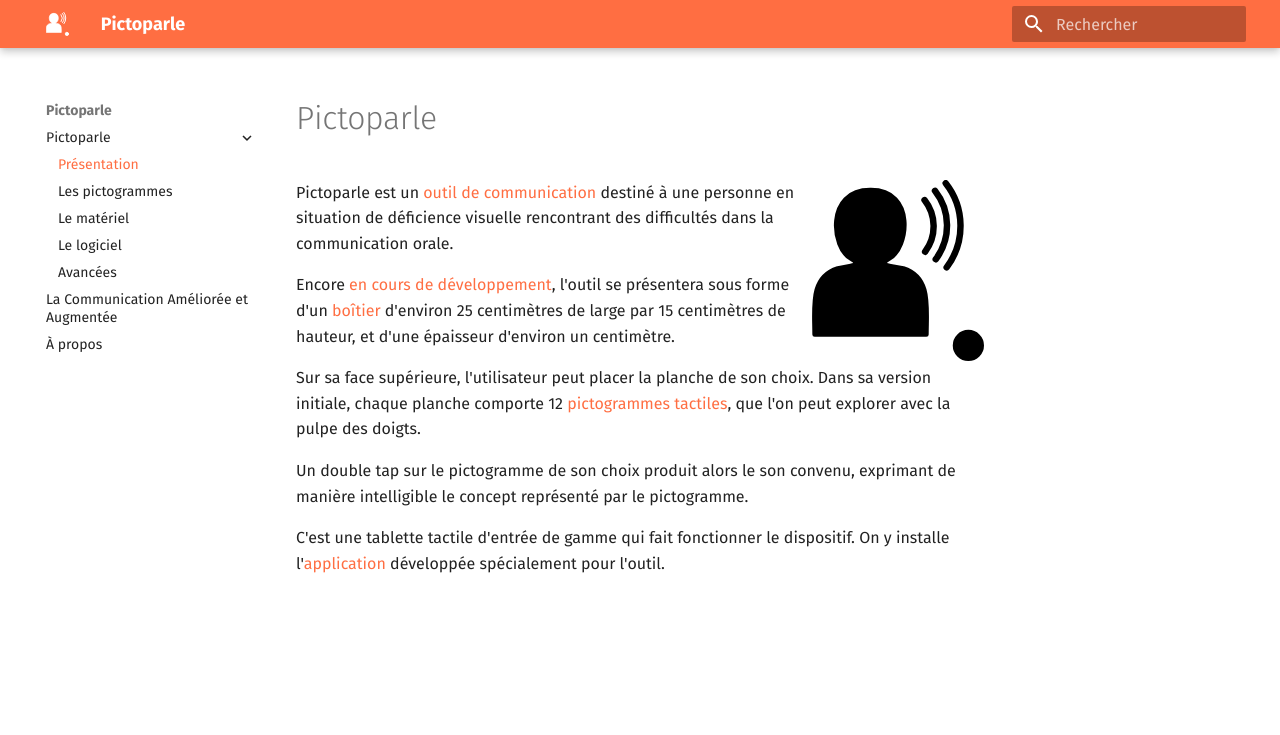
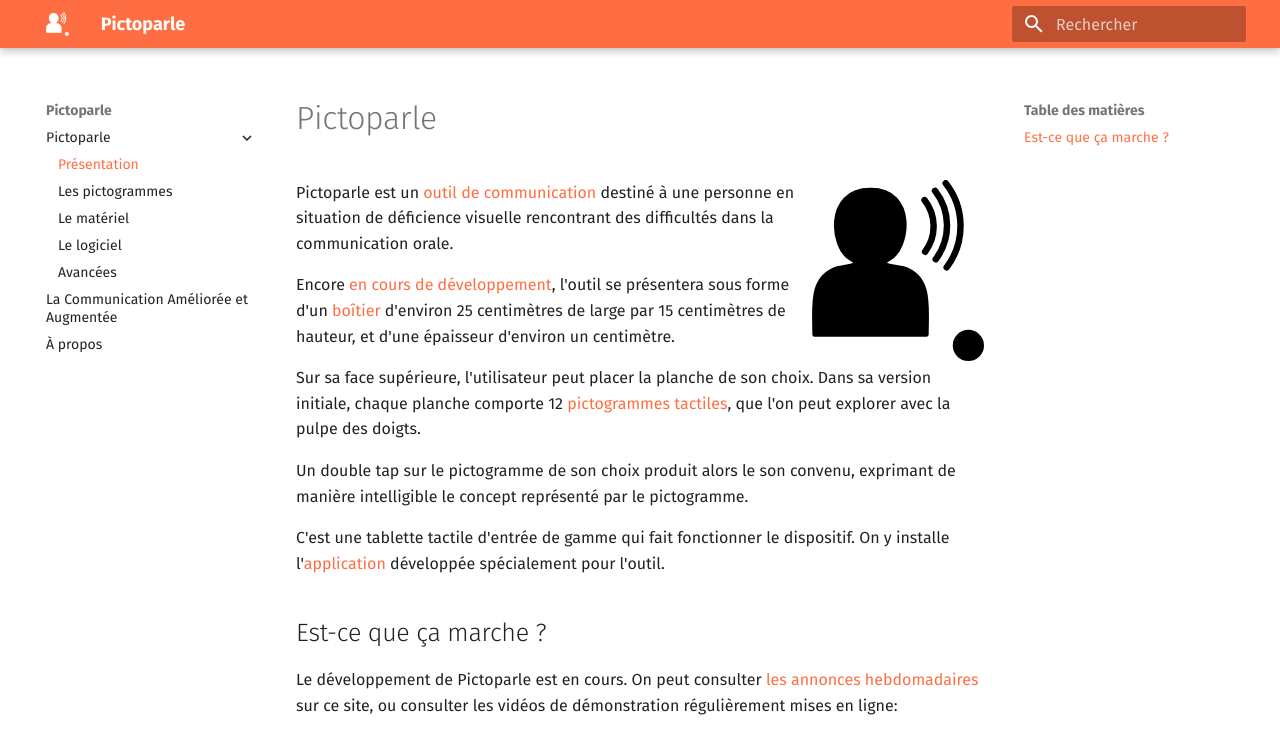
Before and after one commit to jmtrivial/pictoparle-website, an MkDocs documentation site: the page built from docs/index.md, in a window 1280 px wide and 1126 px high. Shown: the top 735 px of the window. Built offline with MkDocs 1.6.1 and Material for MkDocs 9.7.7, drawn with Linux system fonts in a browser that asks for light colours; grey boxes are pictures that could not be loaded.

Commit message:
Quelques ajouts

```diff
--- a/docs/css/extra.css
+++ b/docs/css/extra.css
@@ -14,3 +14,7 @@
 h1, h2, h3, h4, h5, h6 {
     clear: both;
 }
+
+.container_youtube {
+    text-align: center;
+}
--- a/docs/index.md
+++ b/docs/index.md
@@ -2,7 +2,7 @@
 
 ![Logo de Pictoparle, silhouette parlante](img/pictoparle-icon.svg){.float-right .small}
 
-Pictoparle est un [outil de communication](aac.md) destiné à une personne en situation de déficience visuelle rencontrant des difficultés dans la communication orale.
+Pictoparle est un [outil de communication](caa.md) destiné à une personne en situation de déficience visuelle rencontrant des difficultés dans la communication orale.
 
 Encore [en cours de développement](avancee.md), l'outil se présentera sous forme d'un [boîtier](materiel.md) d'environ 25 centimètres de large par 15 centimètres de hauteur, et d'une épaisseur d'environ un centimètre.
 
@@ -11,3 +11,10 @@
 Un double tap sur le pictogramme de son choix produit alors le son convenu, exprimant de manière intelligible le concept représenté par le pictogramme.
 
 C'est une tablette tactile d'entrée de gamme qui fait fonctionner le dispositif. On y installe l'[application](logiciel.md) développée spécialement pour l'outil.
+
+## Est-ce que ça marche ?
+
+Le développement de Pictoparle est en cours. On peut consulter [les annonces hebdomadaires](avancees.md) sur ce site, ou consulter les vidéos de démonstration régulièrement mises en ligne:
+
+<div class="container_youtube">
+<iframe width="560" height="315" src="https://www.youtube.com/embed/videoseries?list=PLrhqb8aQtdhWbA6qzXm57dGk4yxtITH1f" frameborder="0" allow="accelerometer; autoplay; encrypted-media; gyroscope; picture-in-picture" allowfullscreen></iframe></div>
```
